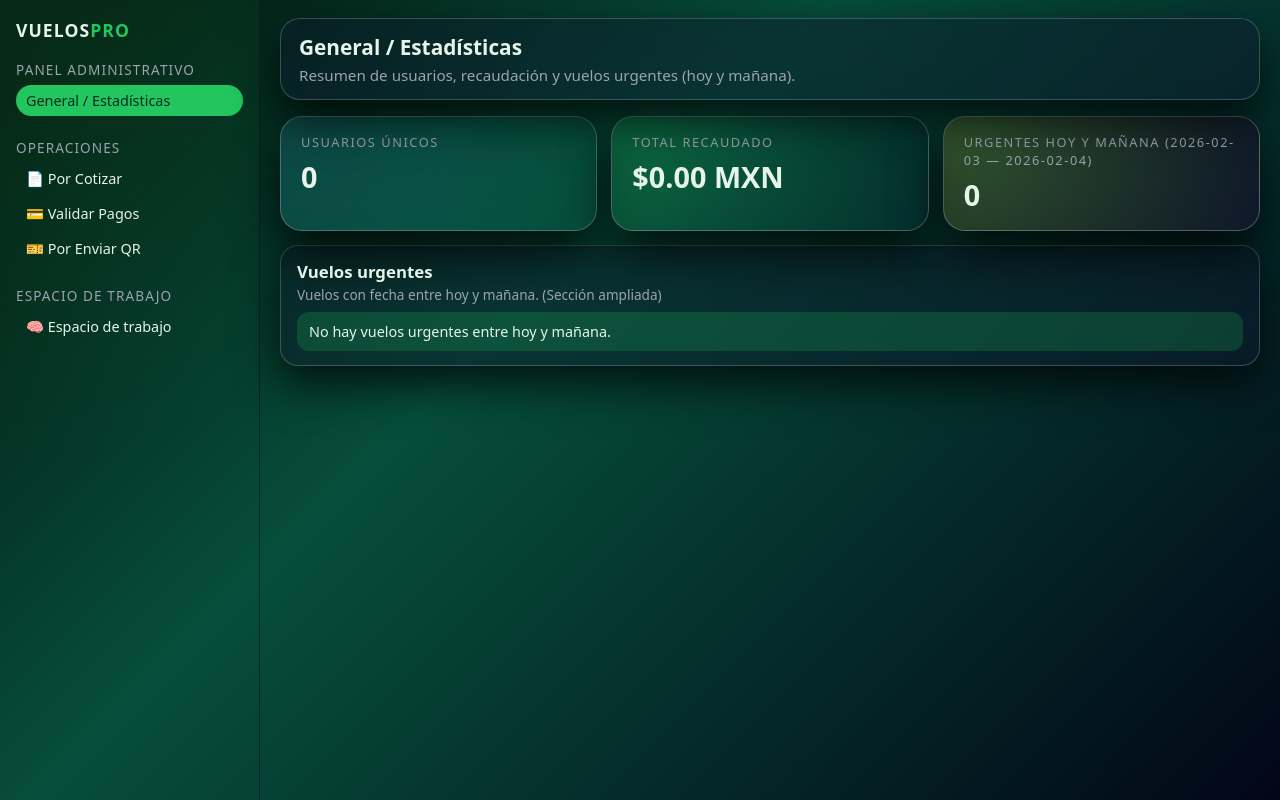
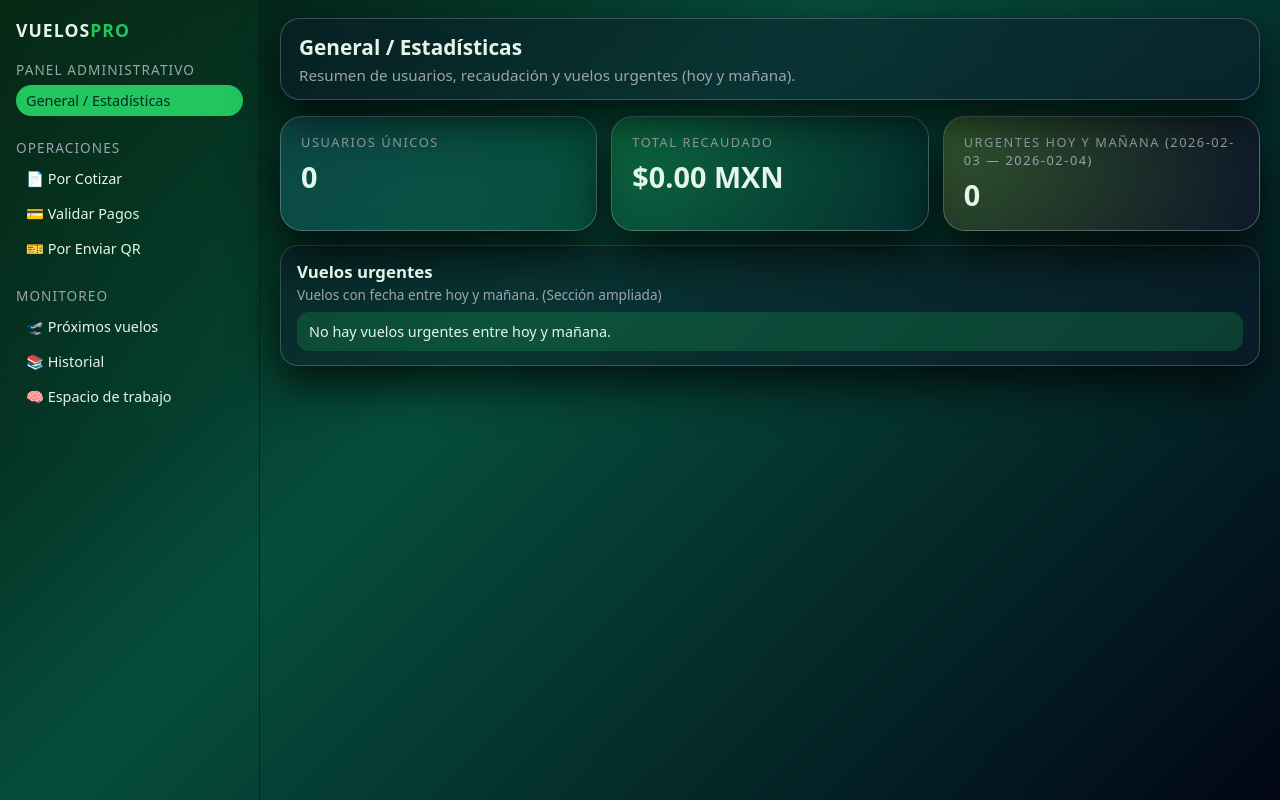
Before and after one commit to Hdpjiax/bot_tg, a Flask app: page / in a window 1280 px wide. Run offline with Flask 3, Linux system fonts and the light colour scheme; data that the repository does not hold is empty.

Commit message:
workjspace

```diff
--- a/dashboard/templates/base.html
+++ b/dashboard/templates/base.html
@@ -39,9 +39,16 @@
       </div>
 
       <div class="sidebar-section">
-        <div class="sidebar-title">Espacio de trabajo
-        </div>
+        <div class="sidebar-title">Monitoreo</div>
         <nav class="sidebar-nav">
+          <a href="{{ url_for('proximos_vuelos') }}"
+             class="nav-link {% if request.path == url_for('proximos_vuelos') %}active{% endif %}">
+            🛫 Próximos vuelos
+          </a>
+          <a href="{{ url_for('historial') }}"
+             class="nav-link {% if request.path == url_for('historial') %}active{% endif %}">
+            📚 Historial
+          </a>
           <a class="nav-link" href="{{ url_for('workspace') }}">🧠 Espacio de trabajo</a>
 
         </nav>
@@ -69,6 +76,5 @@
       </section>
     </main>
   </div>
-  {% block scripts %}{% endblock %}
 </body>
 </html>
```
